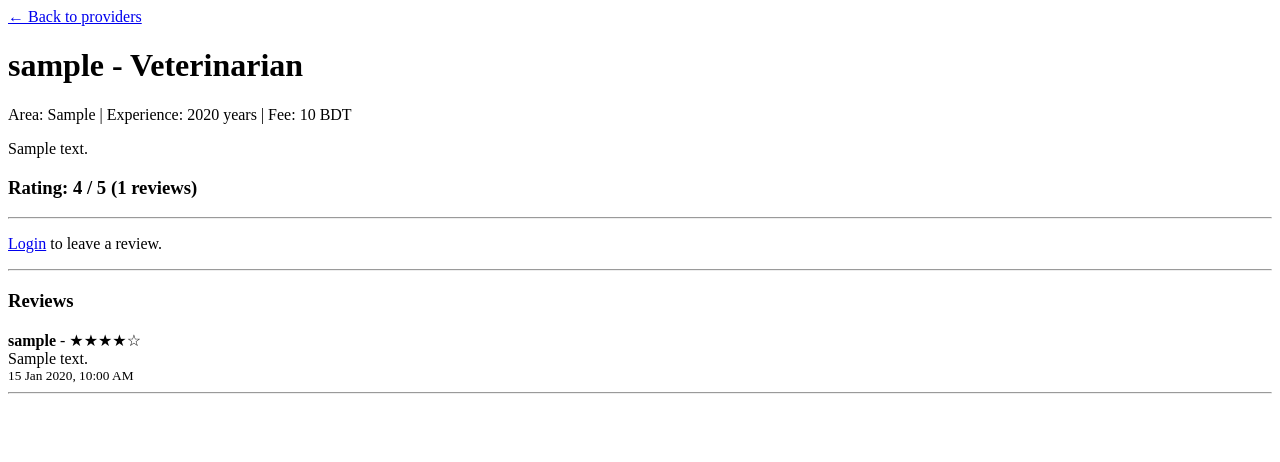
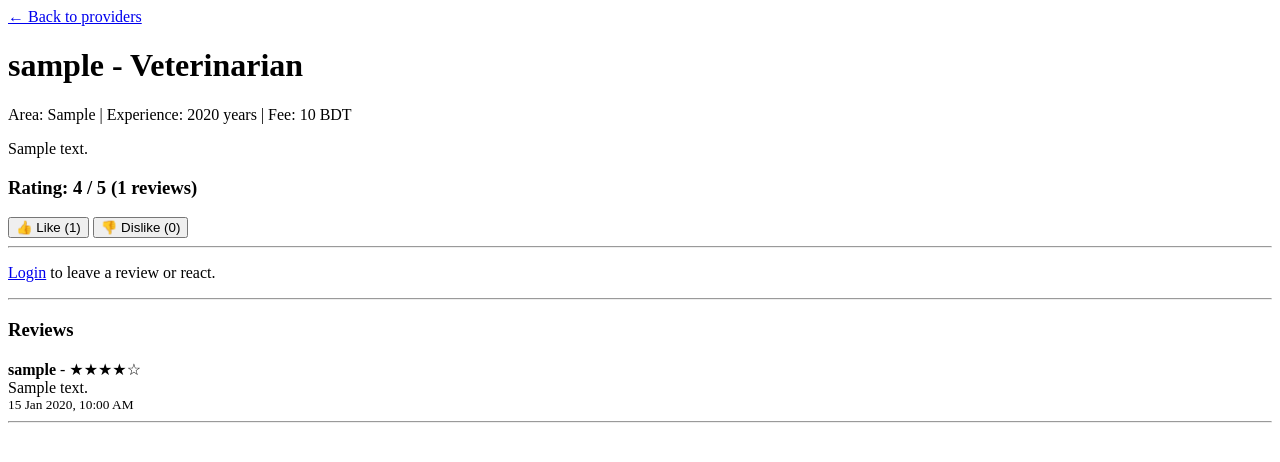
Before and after one commit to sumiya-shimu-akhy/petcare, a Django app: page /providers/1/ in a window 1280 px wide. Shown: the top 462 px of the page. Run offline with Django 5.2, Linux system fonts and the light colour scheme; tables that the repository leaves empty hold one stand-in row (values such as "Sample post").

Commit message:
Added like and dislike

```diff
--- a/providers/templates/providers/provider_detail.html
+++ b/providers/templates/providers/provider_detail.html
@@ -5,6 +5,12 @@
 <p>{{ provider.bio }}</p>
 
 <h3>Rating: <span id="avg">-</span> (<span id="count">0</span> reviews)</h3>
+
+<div>
+  <button type="button" id="like-btn" onclick="react(1)">👍 Like (<span id="likes">0</span>)</button>
+  <button type="button" id="dislike-btn" onclick="react(-1)">👎 Dislike (<span id="dislikes">0</span>)</button>
+  <span id="react-msg" style="color:red;"></span>
+</div>
 <hr>
 
 {% if user.is_authenticated %}
@@ -26,7 +32,7 @@
     <span id="msg" style="color:red;"></span>
   </form>
 {% else %}
-  <p><a href="/login/">Login</a> to leave a review.</p>
+  <p><a href="/login/">Login</a> to leave a review or react.</p>
 {% endif %}
 
 <hr>
@@ -35,6 +41,7 @@
 
 <script>
 const providerId = {{ provider.id }};
+const csrfToken = '{{ csrf_token }}';
 
 function escapeHtml(text) {
   const div = document.createElement('div');
@@ -58,6 +65,37 @@ function loadReviews() {
         '<br>' + escapeHtml(r.comment) +
         '<br><small>' + r.time + '</small></div><hr>'
       ).join('');
+    });
+}
+
+function loadReactions() {
+  fetch('/reviews/' + providerId + '/reactions/')
+    .then(res => res.json())
+    .then(data => {
+      document.getElementById('likes').textContent = data.likes;
+      document.getElementById('dislikes').textContent = data.dislikes;
+      document.getElementById('like-btn').style.fontWeight = data.mine === 1 ? 'bold' : 'normal';
+      document.getElementById('dislike-btn').style.fontWeight = data.mine === -1 ? 'bold' : 'normal';
+    });
+}
+
+function react(value) {
+  const msg = document.getElementById('react-msg');
+  msg.textContent = '';
+  const body = new FormData();
+  body.append('value', value);
+  fetch('/reviews/' + providerId + '/react/', {
+    method: 'POST',
+    headers: {'X-CSRFToken': csrfToken},
+    body: body
+  })
+    .then(res => res.json())
+    .then(data => {
+      if (data.error) {
+        msg.textContent = ' ' + data.error;
+      } else {
+        loadReactions();
+      }
     });
 }
 
@@ -86,5 +124,7 @@ if (form) {
 }
 
 loadReviews();
+loadReactions();
 setInterval(loadReviews, 5000);
+setInterval(loadReactions, 5000);
 </script>
--- a/reviews/admin.py
+++ b/reviews/admin.py
@@ -1,4 +1,5 @@
 from django.contrib import admin
-from .models import Review
+from .models import Review, Reaction
 
 admin.site.register(Review)
+admin.site.register(Reaction)
--- a/reviews/models.py
+++ b/reviews/models.py
@@ -1,4 +1,3 @@
-
 from django.db import models
 from django.contrib.auth.models import User
 from providers.models import ProviderProfile
@@ -16,3 +15,15 @@ class Review(models.Model):
 
     def __str__(self):
         return f"{self.user.username} -> {self.provider} ({self.rating}/5)"
+
+
+class Reaction(models.Model):
+    provider = models.ForeignKey(ProviderProfile, on_delete=models.CASCADE, related_name='reactions')
+    user = models.ForeignKey(User, on_delete=models.CASCADE)
+    value = models.SmallIntegerField()  # 1 = like, -1 = dislike
+
+    class Meta:
+        unique_together = ('provider', 'user')
+
+    def __str__(self):
+        return f"{self.user.username} -> {self.provider} ({self.value})"
--- a/reviews/urls.py
+++ b/reviews/urls.py
@@ -4,4 +4,6 @@ from . import views
 urlpatterns = [
     path('<int:provider_id>/', views.reviews_json, name='reviews_json'),
     path('<int:provider_id>/add/', views.add_review, name='add_review'),
+    path('<int:provider_id>/reactions/', views.reactions_json, name='reactions_json'),
+    path('<int:provider_id>/react/', views.react, name='react'),
 ]
--- a/reviews/views.py
+++ b/reviews/views.py
@@ -3,7 +3,7 @@ from django.shortcuts import get_object_or_404
 from django.views.decorators.http import require_POST
 from django.db.models import Avg
 from providers.models import ProviderProfile
-from .models import Review
+from .models import Review, Reaction
 
 
 def reviews_json(request, provider_id):
@@ -39,3 +39,38 @@ def add_review(request, provider_id):
         return JsonResponse({'error': 'Rating (1-5) and comment are required'}, status=400)
     Review.objects.create(provider=provider, user=request.user, rating=rating, comment=comment)
     return JsonResponse({'ok': True})
+
+
+def reactions_json(request, provider_id):
+    provider = get_object_or_404(ProviderProfile, pk=provider_id, is_verified=True)
+    likes = provider.reactions.filter(value=1).count()
+    dislikes = provider.reactions.filter(value=-1).count()
+    mine = 0
+    if request.user.is_authenticated:
+        existing = provider.reactions.filter(user=request.user).first()
+        if existing:
+            mine = existing.value
+    return JsonResponse({'likes': likes, 'dislikes': dislikes, 'mine': mine})
+
+
+@require_POST
+def react(request, provider_id):
+    if not request.user.is_authenticated:
+        return JsonResponse({'error': 'Please login first'}, status=403)
+    provider = get_object_or_404(ProviderProfile, pk=provider_id, is_verified=True)
+    try:
+        value = int(request.POST.get('value', ''))
+    except ValueError:
+        return JsonResponse({'error': 'Invalid value'}, status=400)
+    if value not in (1, -1):
+        return JsonResponse({'error': 'Invalid value'}, status=400)
+
+    existing = Reaction.objects.filter(provider=provider, user=request.user).first()
+    if existing and existing.value == value:
+        existing.delete()
+    elif existing:
+        existing.value = value
+        existing.save()
+    else:
+        Reaction.objects.create(provider=provider, user=request.user, value=value)
+    return JsonResponse({'ok': True})
```
Also changed, not shown: reviews/migrations/0002_reaction.py (added).
